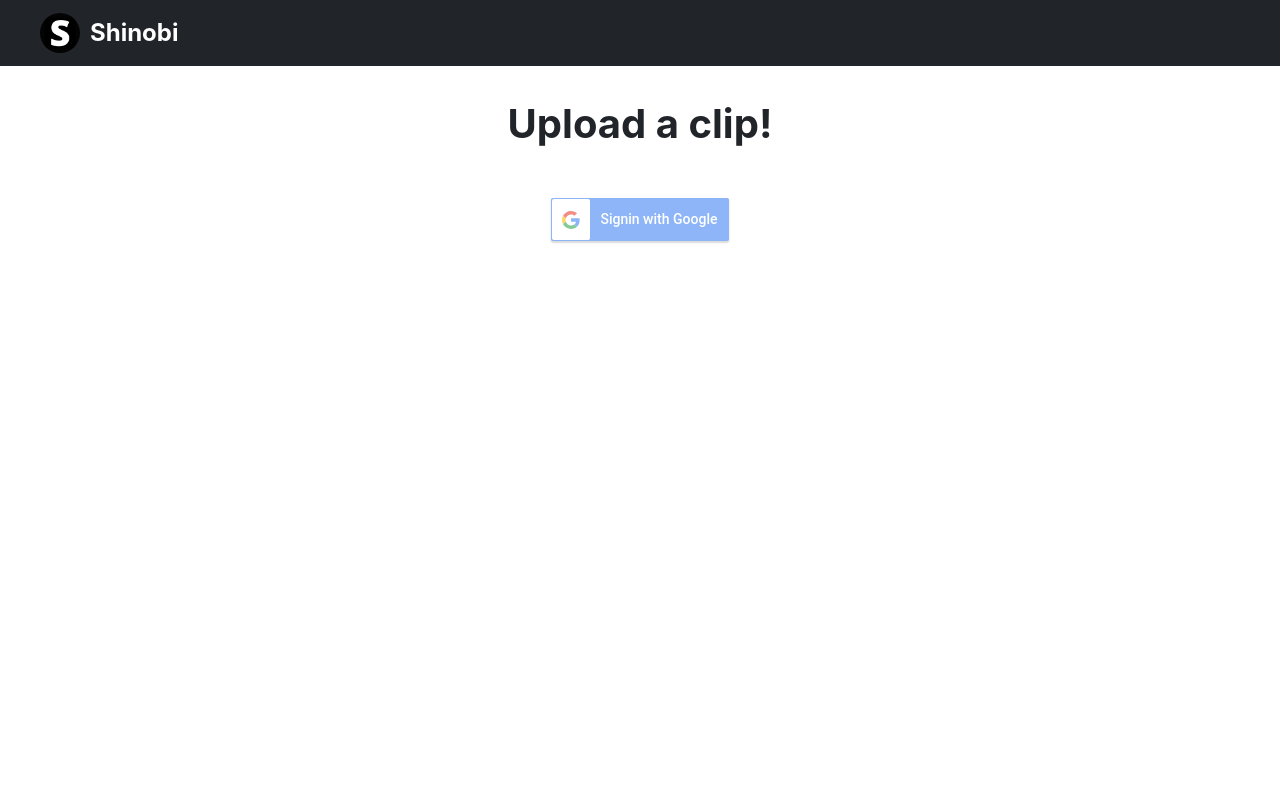
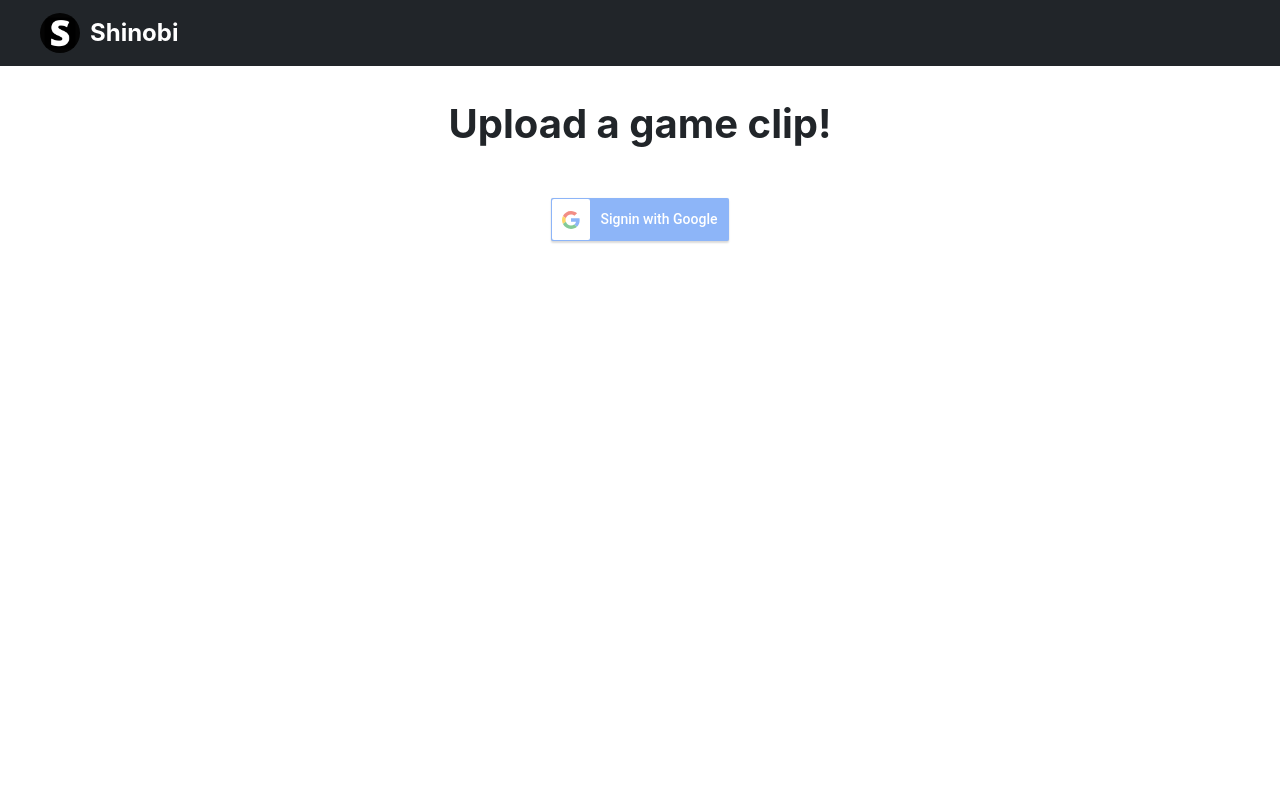
Before and after one commit to rakshithxaloori/shinobi-upload, a React (Create React App) app: page / in a window 1280 px wide. Shown: the top 800 px of the page. Built offline with nearby package versions, Linux system fonts and the light colour scheme; no server answers.

Commit message:
str changes

```diff
--- a/src/home.js
+++ b/src/home.js
@@ -22,7 +22,7 @@ const Home = () => {
 
   return (
     <div className="Home">
-      <h1 className="Title">Upload a clip!</h1>
+      <h1 className="Title">Upload a game clip!</h1>
       {user?.username ? (
         videoInfo === null ? (
           <BrowseVideo setVideoInfo={updateSelectedVideo} />
```
Also changed, not shown: public/manifest.json.
